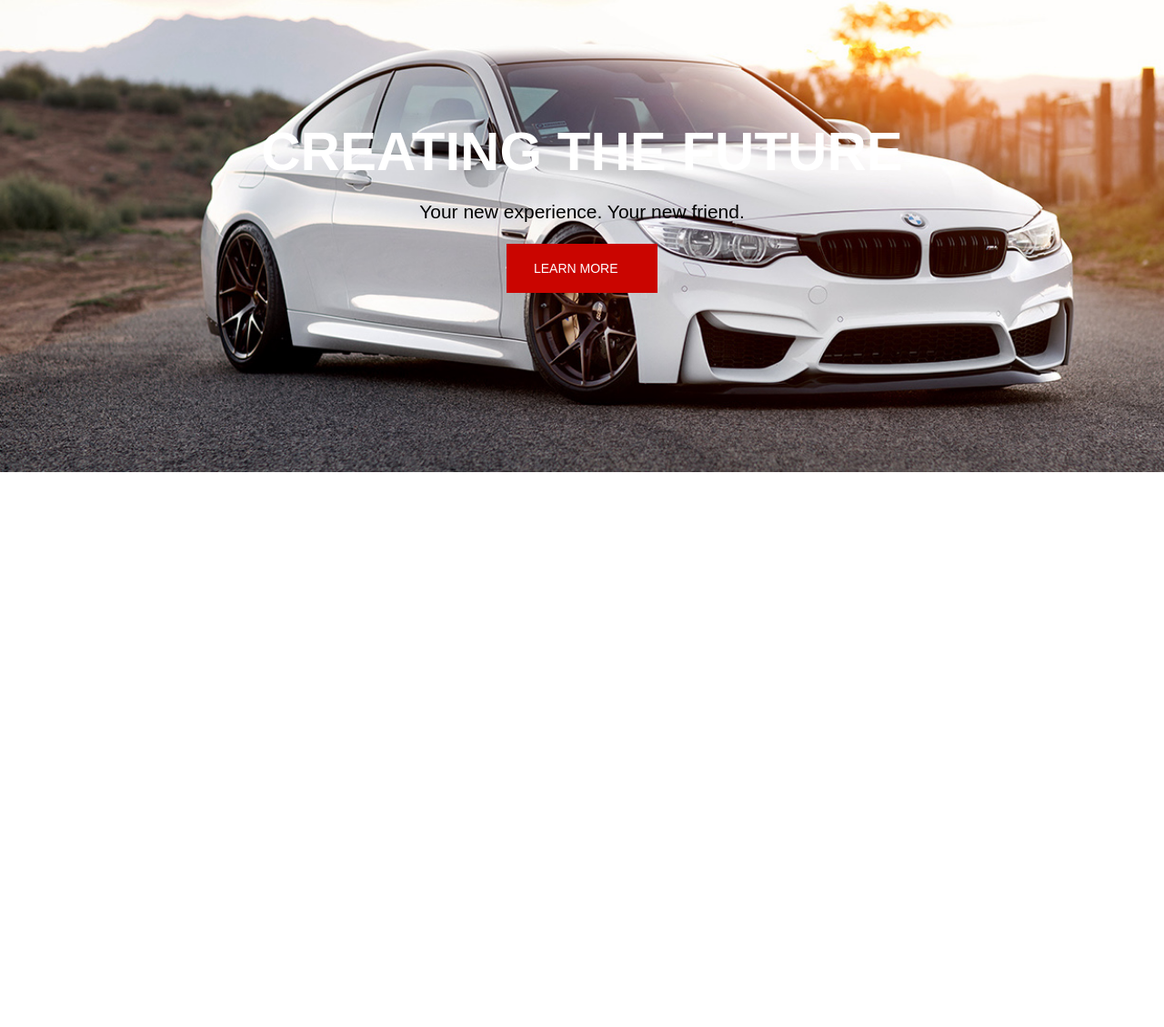
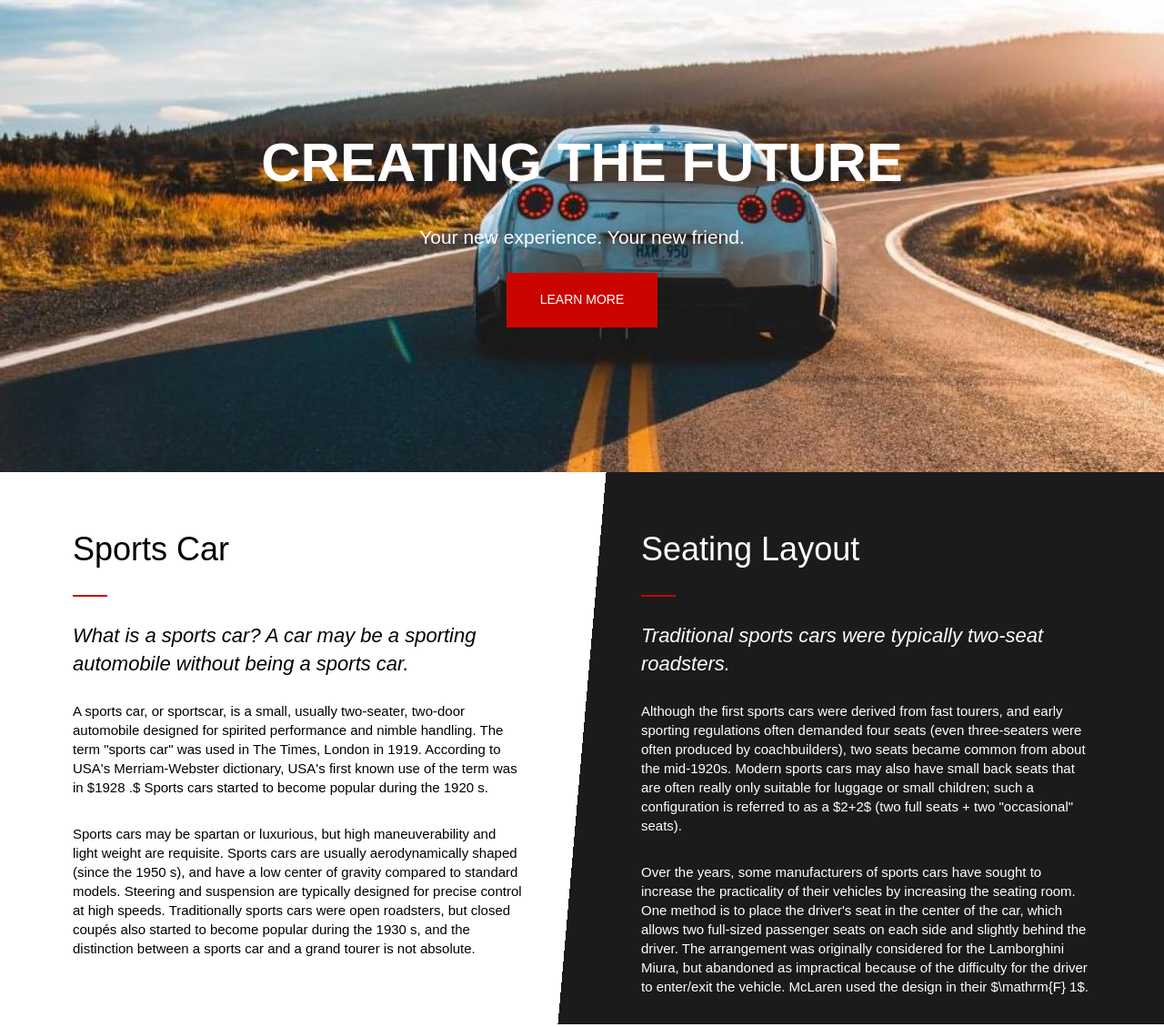
Before and after one commit to Mushroom-Wang/ExotiCar, a plain HTML site: page index.html in a window 1280 px wide. Shown: the part 93-1222 px from the top of the page at 91% size. Before the commit the page ends 1108 px from the top, so only its background shows below. Drawn offline with Linux system fonts and the light colour scheme.

Commit message:
update the banner, add 2 articles, and adjust the style

```diff
--- a/css/style.css
+++ b/css/style.css
@@ -53,6 +53,7 @@ body{
     color: white;
     font-family: Arial, Helvetica, sans-serif;
     font-size: 15px;
+    line-height: 1.4;
 }
 .wrapper{
     width: 1120px;
@@ -96,7 +97,7 @@ body{
 /*=============Banner==============*/
 .banner{
     height: 612px;
-    background: url(../images/banner1.jpeg);
+    background: url(../images/banner2.jpeg);
     background-size: cover;
     padding-top: 230px;
     box-sizing: border-box;
@@ -115,7 +116,7 @@ h1{
 }
 
 .subtitle{
-    color: black;
+    color: white;
     font-size: 21px;
     font-weight: 300;
     margin: 25px 0;
@@ -133,4 +134,57 @@ h1{
     width: 166px;
     box-sizing: border-box;
     margin: 0 auto;
+    text-align: center;
 }
+
+/*=============Articles==============*/
+.articles{
+    background: #ffffff; /* Old browsers */
+    background: -moz-linear-gradient(-5deg, #ffffff 0%, #ffffff 50%, #1b1b1b 50%, #1b1b1b 100%); /* FF3.6-15 */
+    background: -webkit-linear-gradient(-5deg, #ffffff 0%,#ffffff 50%,#1b1b1b 50%,#1b1b1b 100%); /* Chrome10-25,Safari5.1-6 */
+    background: linear-gradient(95deg, #ffffff 0%,#ffffff 50%,#1b1b1b 50%,#1b1b1b 100%); /* W3C, IE10+, FF16+, Chrome26+, Opera12+, Safari7+ */
+}
+.articles>.wrapper::after{
+    content: '.';
+    font-size: 0;
+    height: 1px;
+    width: 100%;
+    display: block;
+    clear: both;
+}
+article{
+    width: 50%;
+    float: left;
+    box-sizing: border-box;
+    padding-top: 60px;
+}
+article:first-of-type{
+    padding-right: 65px;
+    color: #000000;
+}
+article:last-of-type{
+    padding-left: 65px;
+}
+h2{
+    font-size: 36px;
+    font-weight: 300;
+}
+h2::after{
+    content: '.';
+    font-size: 0;
+    display: block;
+    height: 2px;
+    width: 38px;
+    background: #ca0500;
+    margin: 25px 0 28px 0;
+}
+.quote{
+    font-size: 22px;
+    font-style: italic;
+    font-weight: 300;
+    margin-bottom: 25px;
+}
+.text{
+    font-weight: 300;
+    margin-bottom: 30px;
+}
--- a/index.html
+++ b/index.html
@@ -33,8 +33,9 @@
                 <a href="#" class="learn-more">Learn More</a>
             </div>
         </div>
-        <div class="wrapper">
-            <div class="articles">
+
+        <div class="articles">
+            <div class="wrapper">
                 <article>
                     <h2>Sports Car</h2>
                     <p class="quote">What is a sports car? A car may be a sporting
```
Also changed, not shown: images/banner2.jpeg (added).
